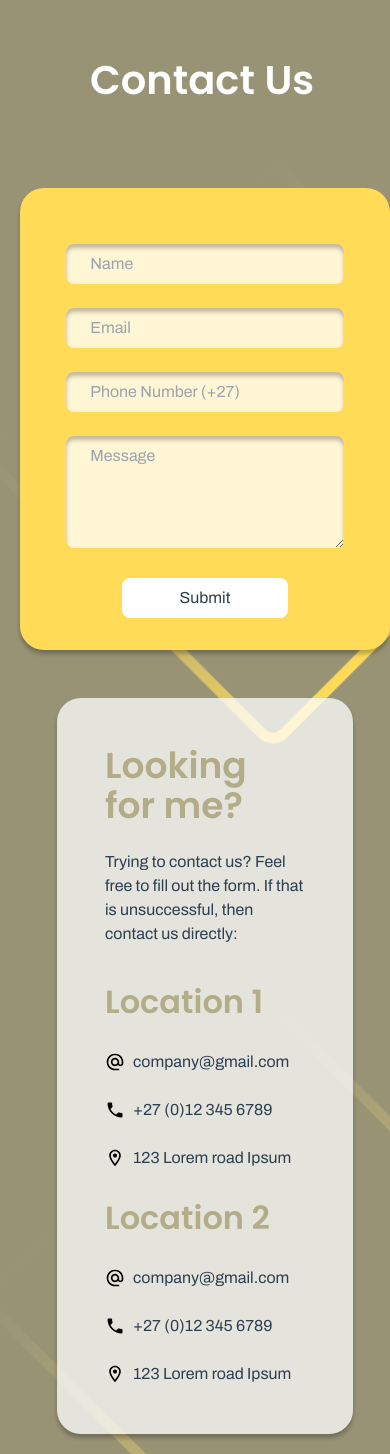
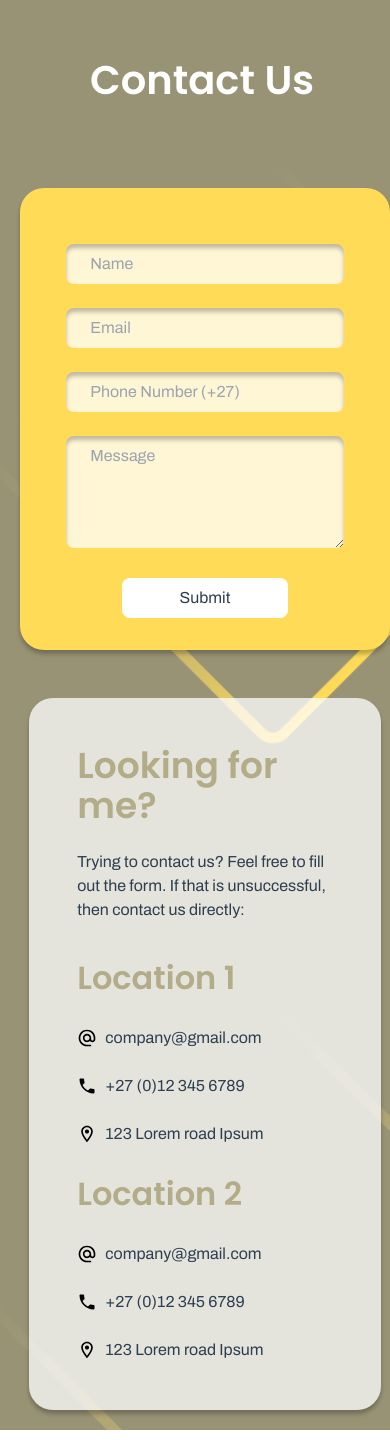
Before and after one commit to yaasien-s/Form, a Vue app: page /#/ in a window 390 px wide. After the commit the page ends 1430 px from the top, so only its background shows below. Built offline with nearby package versions, Linux system fonts and the light colour scheme.

Commit message:
Text box width fix

```diff
--- a/src/components/Form.vue
+++ b/src/components/Form.vue
@@ -265,6 +265,10 @@
       justify-self: center;
       box-shadow: 0px 4px 4px rgba(0, 0, 0, 0.25);
 
+      @media (max-width:500px) {
+        width: 95%;
+      }
+
       h2 {
         font-family: 'Poppins', sans-serif;
         color: #B2AC88;
```
